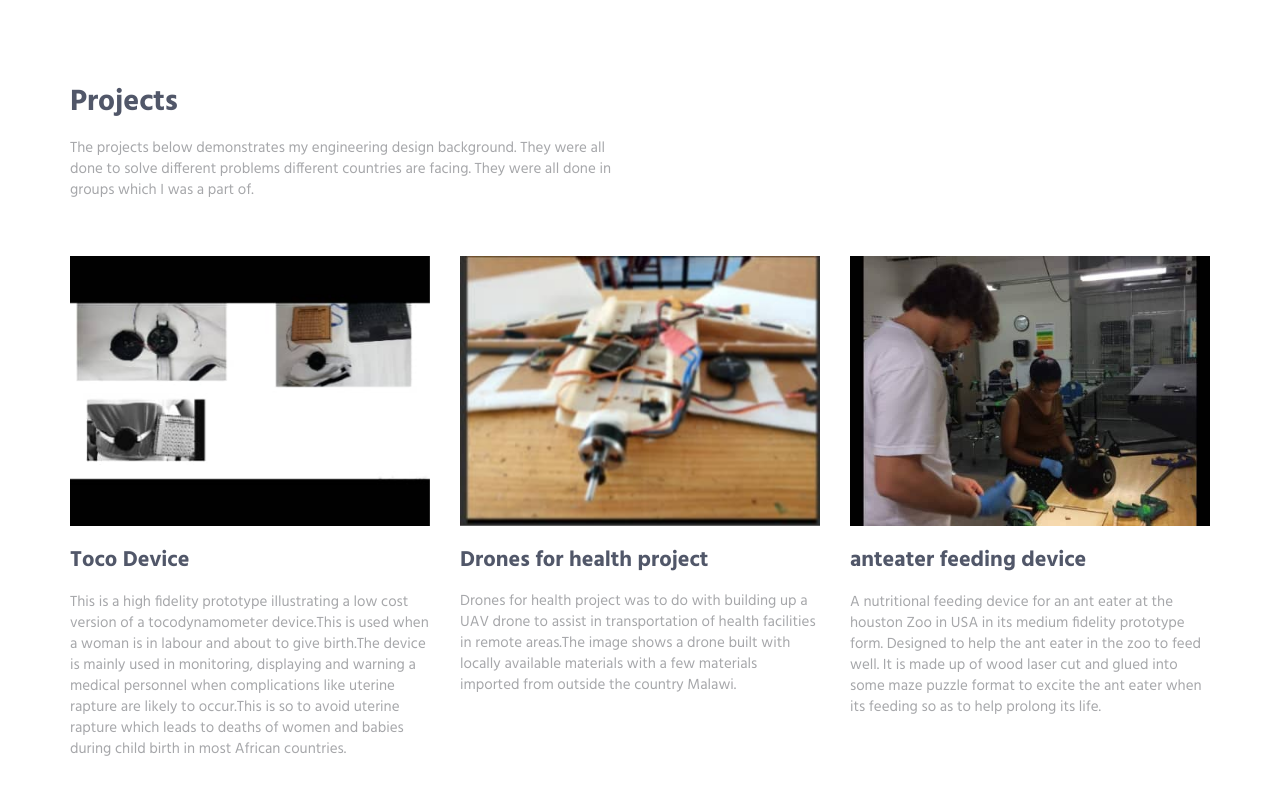
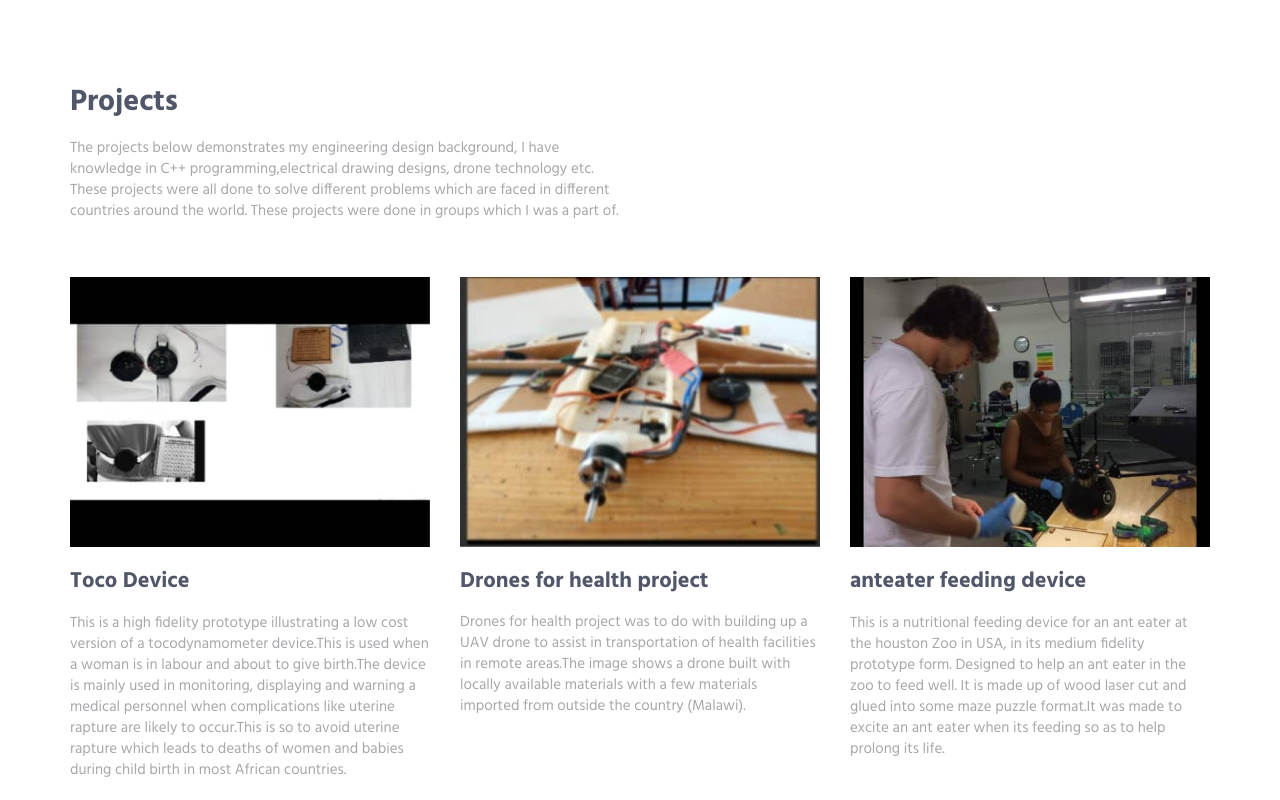
Before and after one commit to Chimwe13/Chimwe13.github.io, a plain HTML site: page index.html in a window 1280 px wide. Shown: the part 1300-2100 px from the top of the page. Drawn offline with Linux system fonts and the light colour scheme.

Commit message:
commit index

```diff
--- a/index.html
+++ b/index.html
@@ -93,7 +93,7 @@
                     </div>
                     <div class="col-sm-6">
                         <div class="promo-block-img-wrap">
-                            <img class="promo-block-img img-responsive" src="images/c.png" align="Avatar">
+                            <img class="promo-block-img img-responsive" src="images/ckunje.png" align="Avatar">
                         </div>
                     </div>
                 </div>
@@ -139,7 +139,7 @@
                 <div class="row margin-b-40">
                     <div class="col-sm-6">
                         <h2>Projects</h2>
-                        <p>The projects below demonstrates my engineering design background. They were all done to solve different problems different countries are facing. They were all done in groups which I was a part of.</p>
+                        <p>The projects below demonstrates my engineering design background, I have knowledge in C++ programming,electrical drawing designs, drone technology etc. These projects were all done to solve different problems which are faced in different countries around the world. These projects were done in groups which I was a part of.</p>
                     </div>
                 </div>
                 <!--// end row -->
@@ -165,7 +165,7 @@
                             </div>
                         </div>
                        <h4>Drones for health project</h4>
-                       <P>Drones for health project was to do with building up a UAV drone to assist in transportation of health facilities in remote areas.The  image shows a drone built with locally available materials with a few materials imported from outside the country Malawi.    </P>
+                       <P>Drones for health project was to do with building up a UAV drone to assist in transportation of health facilities in remote areas.The  image shows a drone built with locally available materials with a few materials imported from outside the country (Malawi).    </P>
                     </div>
                     <!-- End Latest Products -->
 
@@ -177,7 +177,7 @@
                             </div>
                         </div>
                         <h4>anteater feeding device</h4>
-                        <p> A nutritional feeding device for an ant eater at the houston Zoo in USA in its medium fidelity prototype form. Designed to help the ant eater in the zoo to feed well. It is made up of wood laser cut and glued into some maze puzzle format to excite the ant eater when its feeding so as to help prolong its life.</p>
+                        <p> This is a nutritional feeding device for an ant eater at the houston Zoo in USA, in its medium fidelity prototype form. Designed to help an ant eater in the zoo to feed well. It is made up of wood laser cut and glued into some maze puzzle format.It was made to excite an ant eater when its feeding so as to help prolong its life.</p>
                     </div>
                     <!-- End Latest Products -->
                 </div>
```
